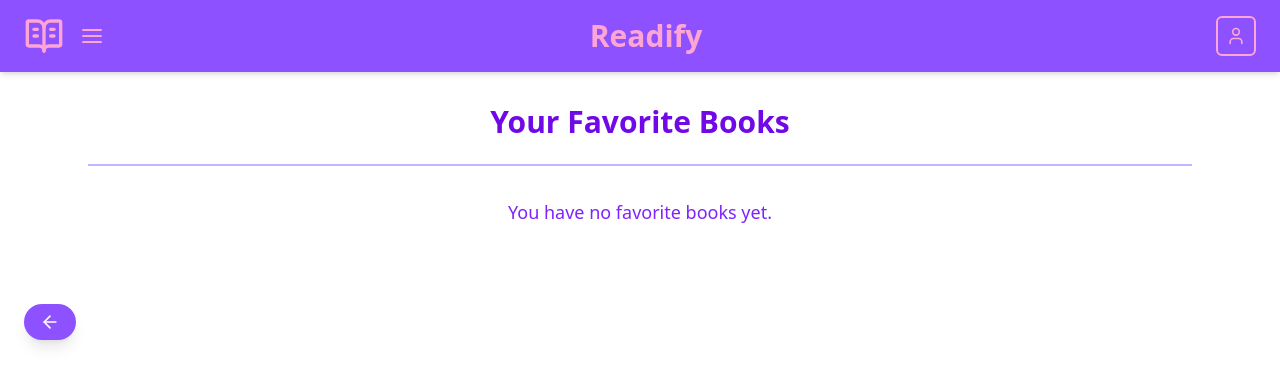
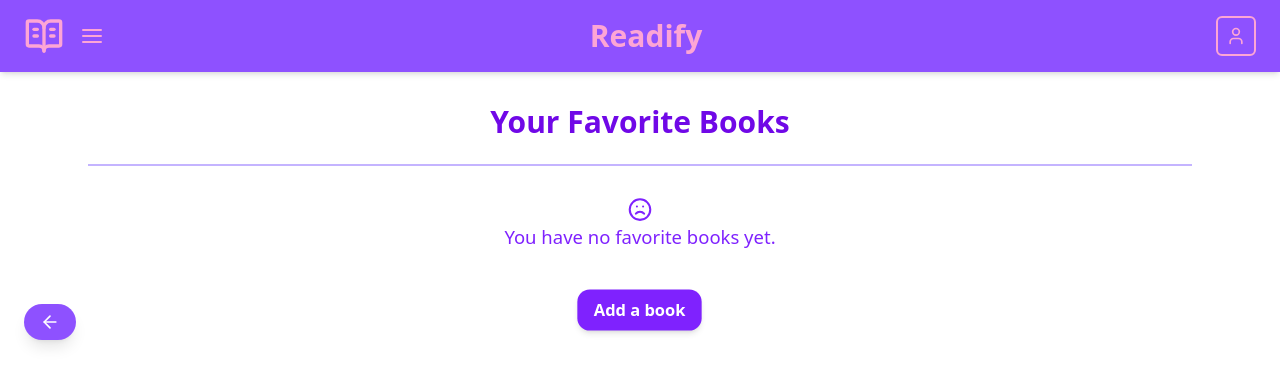
Before and after one commit to guirdgrs/readify, a React (Vite) app in the folder readify/: page /favoritebooks in a window 1280 px wide. Shown: the top 386 px of the page. Built offline with nearby package versions, Linux system fonts and the light colour scheme.

Commit message:
Set the alert message to a custom one if there are no favorite books.

```diff
--- a/readify/src/components/pages/FavoriteBooks.jsx
+++ b/readify/src/components/pages/FavoriteBooks.jsx
@@ -3,8 +3,10 @@ import Navbar from "../navbar/Navbar.jsx";
 import BookCard from "../bookdetail/BookCard.jsx";
 import BackButton from "../utils/BackButton.jsx";
 import { motion } from "framer-motion";
-import { fadeSlideUp } from "../utils/motionConfig.js";
+import { fadeSlideUp, loadingScale } from "../utils/motionConfig.js";
 import BookNotFound from "../bookdetail/BookNotFound.jsx";
+import { Frown } from "lucide-react";
+import { Link } from "react-router-dom";
 
 function FavoriteBooks() {
   const [favorites, setFavorites] = useState([]);
@@ -47,10 +49,28 @@ function FavoriteBooks() {
         className="border-t-2 border-violet-300 mb-8"/>
 
         {favorites.length === 0 ? (
-          <p
-          className="text-violet-600 text-lg">
-            You have no favorite books yet.
-          </p>
+          <div>
+
+            <motion.p
+            className="text-violet-600 text-lg hover:text-red-500"
+            {...loadingScale}>
+                <Frown className="mx-auto"/>
+                You have no favorite books yet.
+            </motion.p>
+
+            <Link
+            to="/books"
+            className="inline-block mt-10">
+
+                <motion.p
+                className="bg-violet-600 hover:bg-violet-700 text-white font-semibold py-2 px-4 rounded-xl shadow-md"
+                {...loadingScale}>
+                    Add a book
+                </motion.p>
+
+            </Link>
+
+          </div>
         ) : (
           <div
           className="grid grid-cols-2 sm:grid-cols-3 md:grid-cols-4 lg:grid-cols-6 gap-4">
```
Also changed, not shown: readify/src/components/utils/motionConfig.js (line endings or trailing spaces).
